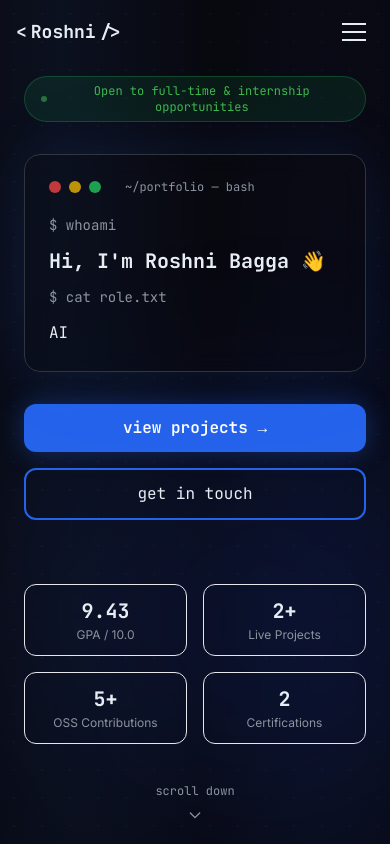
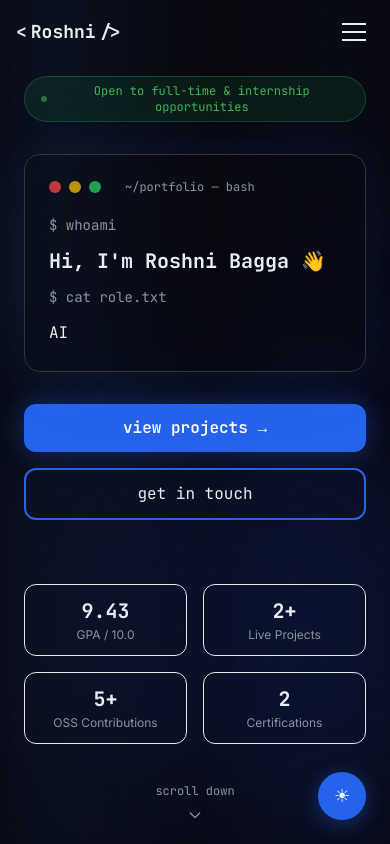
Before and after one commit to Roshni866/portfolio, a React (Vite) app: page / in a window 390 px wide. Shown: the top 844 px of the page. Built offline with nearby package versions, Linux system fonts and the light colour scheme.

Commit message:
float button

```diff
--- a/src/components/Navbar.tsx
+++ b/src/components/Navbar.tsx
@@ -28,6 +28,7 @@ export default function Navbar() {
   }
 
   return (
+    <>
       <nav className={`fixed top-0 left-0 right-0 z-50 transition-all duration-300 ${
         scrolled ? 'bg-dark/80 backdrop-blur-xl border-b border-border' : 'bg-transparent'
       }`}>
@@ -51,15 +52,14 @@ export default function Navbar() {
               </button>
             ))}
 
-          {/* Theme toggle */}
+            {/* Desktop theme toggle */}
             <button
               onClick={toggle}
               className="ml-3 w-9 h-9 flex items-center justify-center
                 rounded-lg border border-border font-mono text-base
                 text-muted hover:text-blue-DEFAULT hover:border-blue-DEFAULT
                 transition-colors duration-200"
-            aria-label="Toggle theme"
-          >
+              aria-label="Toggle theme">
               {dark ? '☀' : '☾'}
             </button>
           </div>
@@ -74,7 +74,7 @@ export default function Navbar() {
           </button>
         </div>
 
-      {/* Mobile menu */}
+        {/* Mobile menu — removed theme toggle from here */}
         <div className={`md:hidden overflow-hidden transition-all duration-300 ${
           open ? 'max-h-96 border-b border-border' : 'max-h-0'
         } bg-dark/95 backdrop-blur-md`}>
@@ -85,18 +85,24 @@ export default function Navbar() {
                   active === id ? 'text-blue-DEFAULT bg-blue-DEFAULT/10' : 'text-muted hover:text-[var(--text-primary)]'
                 }`}>{id}</button>
             ))}
-
-          {/* Theme toggle in mobile menu */}
-          <button
-            onClick={toggle}
-            className="text-left px-4 py-3 text-sm font-mono rounded-lg
-              transition-all text-muted hover:text-[var(--text-primary)] flex items-center gap-2"
-            aria-label="Toggle theme"
-          >
-            {dark ? '☀ light mode' : '☾ dark mode'}
-          </button>
           </div>
         </div>
       </nav>
+
+      {/* Floating theme toggle — visible on mobile only */}
+      <button
+        onClick={toggle}
+        className="md:hidden fixed bottom-6 right-6 z-50 w-12 h-12 rounded-full
+          flex items-center justify-center text-lg shadow-lg
+          transition-all duration-300 active:scale-95"
+        style={{
+          background: dark ? '#2563eb' : '#2563eb',
+          color: '#fff',
+          boxShadow: '0 4px 20px rgba(37,99,235,0.4)'
+        }}
+        aria-label="Toggle theme">
+        {dark ? '☀' : '☾'}
+      </button>
+    </>
   )
 }
```
Lines whose indentation alone changed are shown as unchanged.
